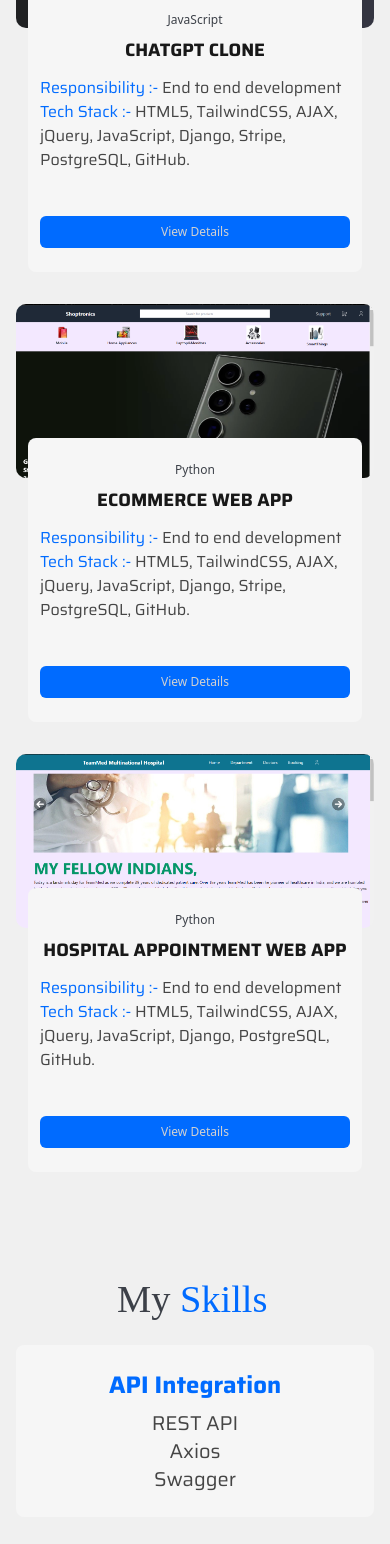
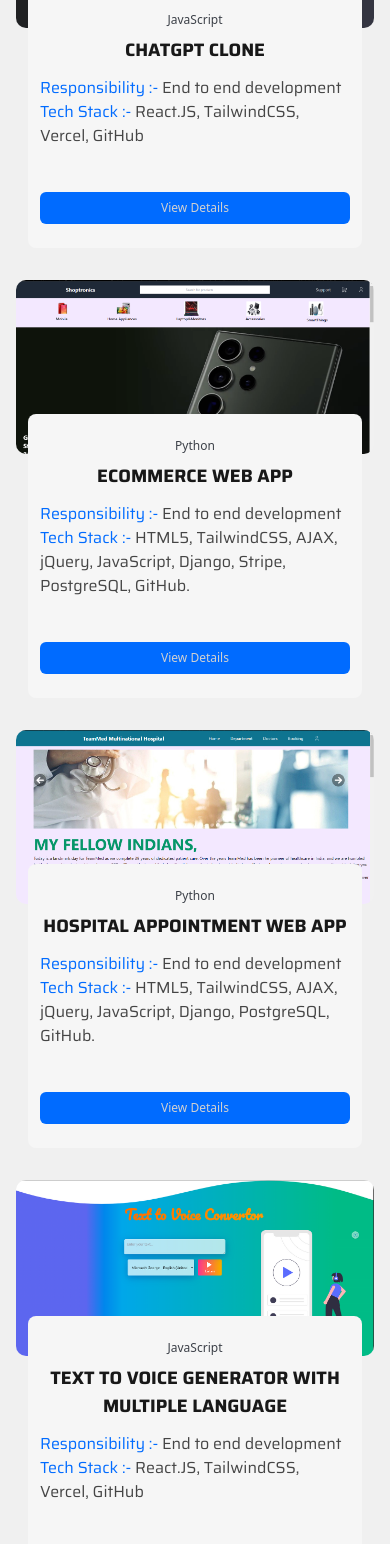
Before and after one commit to rb4807/react-portfolio, a React (Create React App) app: page / in a window 390 px wide. Shown: the part 5124-6668 px from the top of the page. Built offline with nearby package versions, Linux system fonts and the light colour scheme; a web font is replaced by a local one.

Commit message:
text_to_voice update

```diff
--- a/src/certification/Certification.jsx
+++ b/src/certification/Certification.jsx
@@ -1,6 +1,6 @@
 const Certification = () => {
     return (
-        <div className="mt-[22%] md:mt-[14%]" >
+        <div className="mt-[22%] md:mt-[10%]" >
             <h1 data-aos="fade-up" className="title text-titleLight dark:text-titleDark text-[2rem] md:text-[2.4rem] text-center" id="certi" >My <span className='text-baseColor'>Certifications</span></h1>
             <div data-aos="fade-up" className="container mx-auto p-4 max-w-4xl">
                 <a href='https://certifications-ashen.vercel.app/' target='_blank' rel="noopener noreferrer">
--- a/src/project/Project.jsx
+++ b/src/project/Project.jsx
@@ -9,6 +9,7 @@ import teammed from '../assets/teammed.webp'
 import beond_audit from '../assets/beond_audit.jpg'
 import deltafour from '../assets/deltafour.jpg'
 import beond_work from '../assets/beond_work.jpg'
+import text_to_voice from '../assets/text_to_voice.png'
 
 const Project = () => {
     const [showCard, setShowCard] = useState("all");
@@ -140,7 +141,7 @@ const Project = () => {
                             ImageHref={chatgpt}
                             category="JavaScript"
                             title="CHATGPT CLONE"
-                            techStack="HTML5, TailwindCSS, AJAX, jQuery, JavaScript, Django, Stripe, PostgreSQL, GitHub."
+                            techStack="React.JS, TailwindCSS, Vercel, GitHub"
                             responsibility="End to end development"
                             showCard={showCard}
                             button="View Details"
@@ -165,6 +166,16 @@ const Project = () => {
                             showCard={showCard}
                             button="View Details"
                             buttonHref="https://github.com/rb4807/teammed-django.git"
+                        />
+                        <ProjectCard
+                            ImageHref={text_to_voice}
+                            category="JavaScript"
+                            title="TEXT TO VOICE GENERATOR WITH MULTIPLE LANGUAGE"
+                            techStack="React.JS, TailwindCSS, Vercel, GitHub"
+                            responsibility="End to end development"
+                            showCard={showCard}
+                            button="View Details"
+                            buttonHref="https://text-to-voice-generator.vercel.app/"
                         />
                     </div>
                 </div>
```
Also changed, not shown: src/assets/text_to_voice.png (added).
